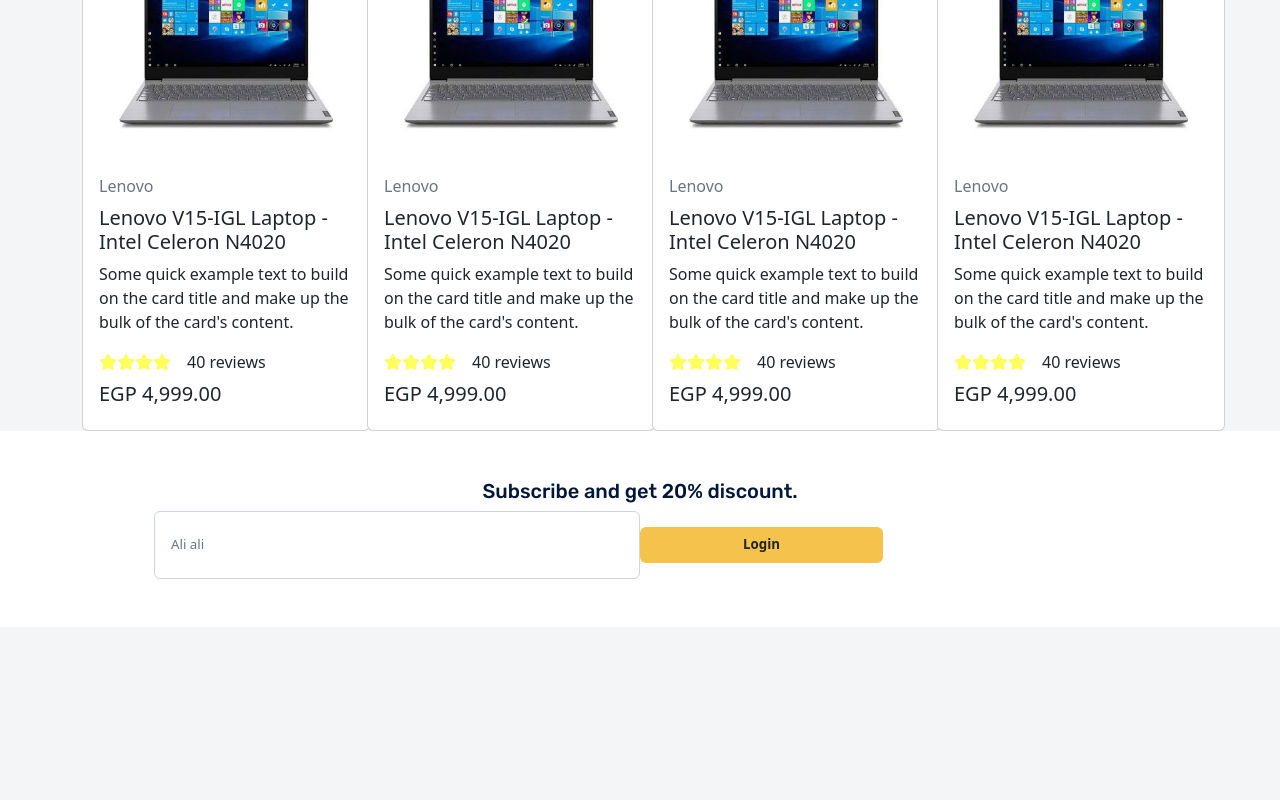
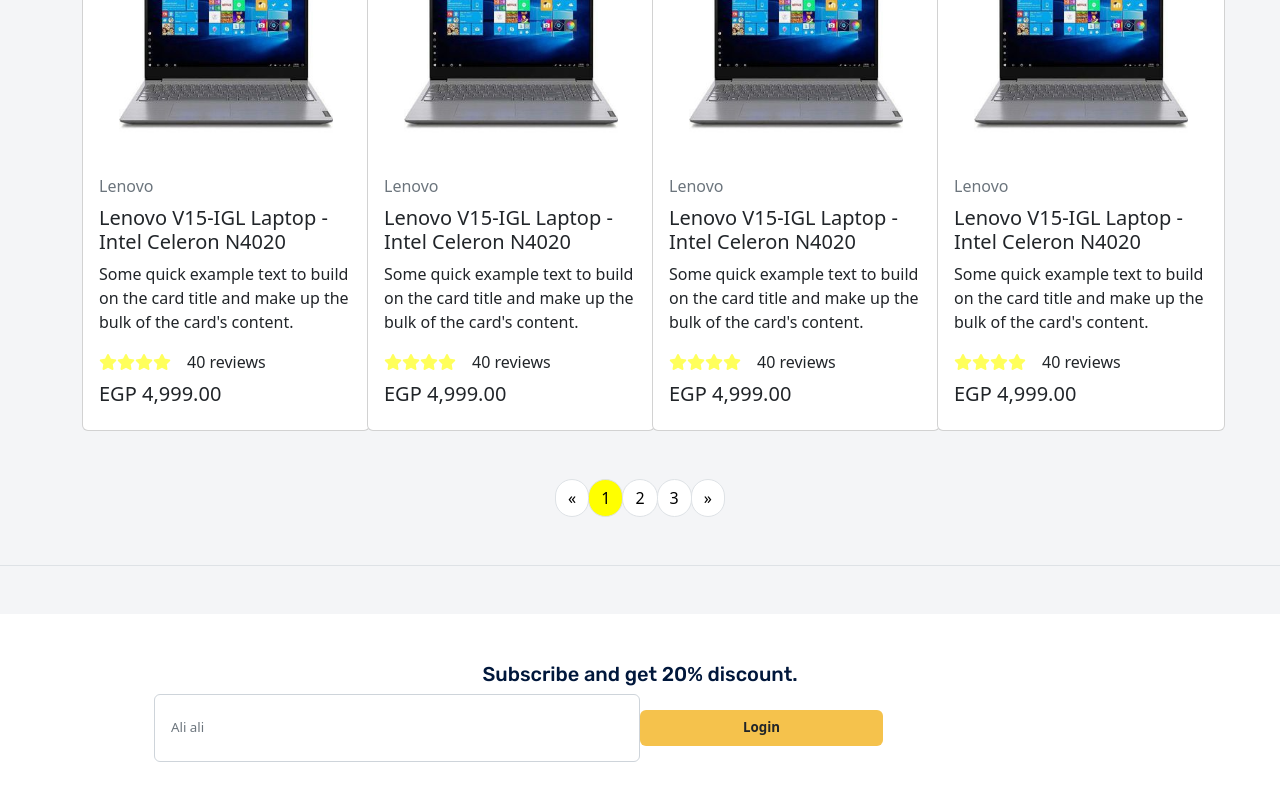
Before and after one commit to kholodelhdad/graduation_angular, an Angular app: page /categorypage in a window 1280 px wide. Shown: the part 854-1654 px from the top of the page. Before the commit the page ends 1481 px from the top, so only its background shows below. Built offline with nearby package versions, Linux system fonts and the light colour scheme; a web font is replaced by a local one.

Commit message:
six commit

```diff
--- a/src/app/categorypage/categorypage.component.html
+++ b/src/app/categorypage/categorypage.component.html
@@ -181,10 +181,26 @@
 
     </div>
 
+</div>
 
-
-
-
-
+  <div class="m-auto my-5">
+    <nav aria-label="Page navigation example">
+        <ul class="pagination justify-content-center">
+          <li class="page-item">
+            <a class="page-link rounded-5 text-black" href="#" aria-label="Previous">
+              <span aria-hidden="true">&laquo;</span>
+            </a>
+          </li>
+          <li class="page-item "><a class="page-link rounded-5  text-black" style="background-color: yellow;" href="#">1</a></li>
+          <li class="page-item"><a class="page-link rounded-5 text-black" href="#">2</a></li>
+          <li class="page-item"><a class="page-link rounded-5 text-black" href="#">3</a></li>
+          <li class="page-item">
+            <a class="page-link rounded-5 text-black" href="#" aria-label="Next">
+              <span aria-hidden="true">&raquo;</span>
+            </a>
+          </li>
+        </ul>
+      </nav>
+  </div>
 </div>
-</div>
+<p class="border-bottom my-5" ></p>
```
